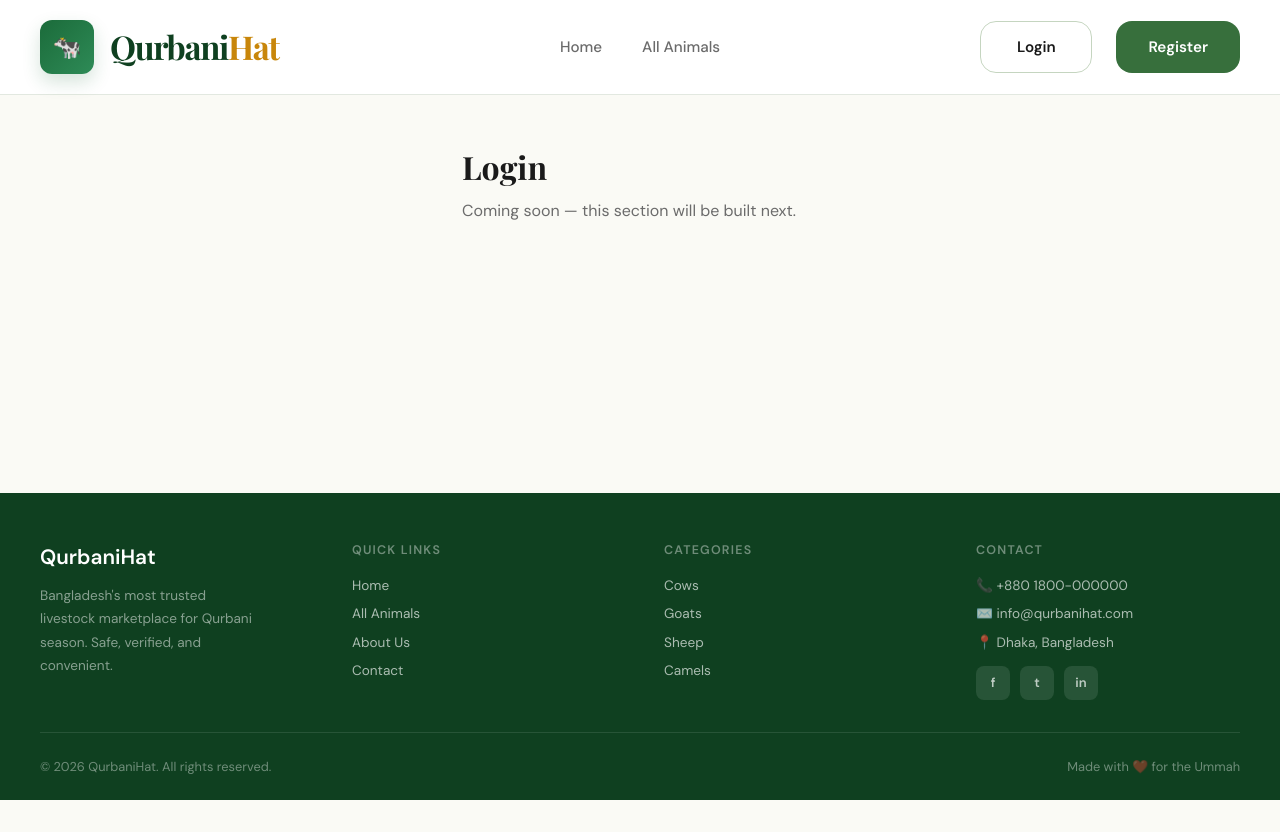
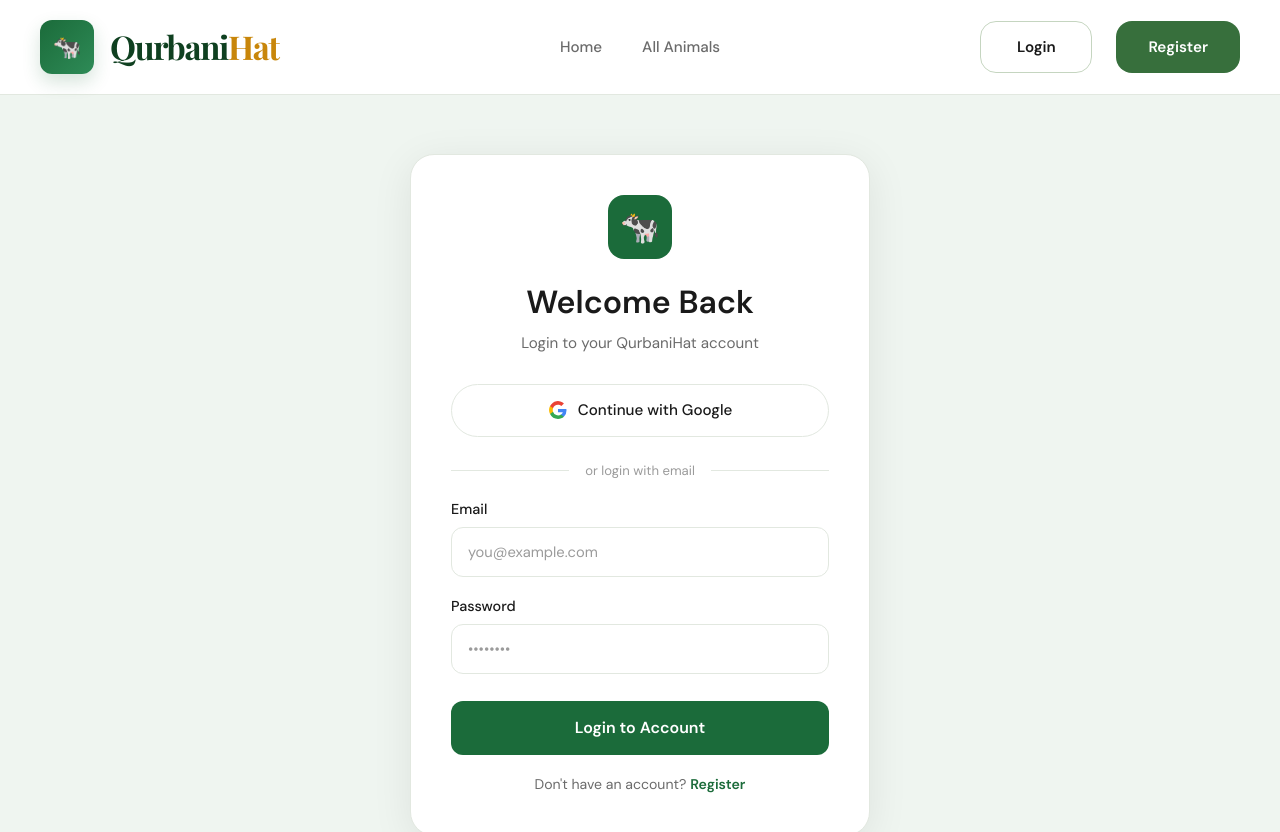
Before and after one commit to Tariqul-stack/QurbaniHat, a Next.js app: page /login in a window 1280 px wide. Shown: the top 832 px of the page. Before the commit the page ends 800 px from the top, so only its background shows below. Built offline with nearby package versions, Linux system fonts and the light colour scheme.

Commit message:
feat(auth): build login page UI

```diff
--- a/src/app/login/page.jsx
+++ b/src/app/login/page.jsx
@@ -1,10 +1,113 @@
+"use client";
+
+import { useState } from "react";
+import Link from "next/link";
+
 export default function LoginPage() {
+  const [email, setEmail] = useState("");
+  const [password, setPassword] = useState("");
+
   return (
-    <section className="mx-auto max-w-[420px] px-8 py-12">
-      <h1 className="font-display text-[2rem] font-bold text-qtext">Login</h1>
-      <p className="mt-2 text-muted">
-        Coming soon — this section will be built next.
-      </p>
+    <section className="flex min-h-screen items-center justify-center bg-[#EFF5F0] p-8">
+      <div className="w-full max-w-[460px] rounded-[24px] border border-[#E2E8E0] bg-white p-10 shadow-[0_8px_40px_rgba(0,0,0,0.08)]">
+        <div className="text-center">
+          <div className="mx-auto mb-[1.2rem] flex h-16 w-16 items-center justify-center rounded-2xl bg-[#1B6B3A] text-[2rem]">
+            🐄
+          </div>
+          <h1 className="mb-[0.4rem] font-[var(--font-playfair)] text-[2rem] font-bold text-[#1A1A1A]">
+            Welcome Back
+          </h1>
+          <p className="mb-[1.8rem] text-[0.95rem] text-[#6B6B6B]">
+            Login to your QurbaniHat account
+          </p>
+        </div>
+
+        <button
+          type="button"
+          onClick={() => console.log("Google login")}
+          className="mb-6 flex w-full items-center justify-center gap-[10px] rounded-full border-[1.5px] border-[#E2E8E0] bg-white p-[14px] text-[0.95rem] font-medium text-[#1A1A1A] transition-all duration-200 hover:border-[#C5D5C0]"
+        >
+          <svg width="20" height="20" viewBox="0 0 18 18" aria-hidden="true">
+            <path
+              fill="#4285F4"
+              d="M16.51 8H8.98v3h4.3c-.18 1-.74 1.48-1.6 2.04v2.01h2.6a7.8 7.8 0 0 0 2.38-5.88c0-.57-.05-.66-.15-1.18z"
+            />
+            <path
+              fill="#34A853"
+              d="M8.98 17c2.16 0 3.97-.72 5.3-1.94l-2.6-2a4.8 4.8 0 0 1-7.18-2.54H1.83v2.07A8 8 0 0 0 8.98 17z"
+            />
+            <path
+              fill="#FBBC05"
+              d="M4.5 10.52a4.8 4.8 0 0 1 0-3.04V5.41H1.83a8 8 0 0 0 0 7.18z"
+            />
+            <path
+              fill="#EA4335"
+              d="M8.98 4.18c1.17 0 2.23.4 3.06 1.2l2.3-2.3A8 8 0 0 0 1.83 5.4L4.5 7.49a4.77 4.77 0 0 1 4.48-3.3z"
+            />
+          </svg>
+          <span>Continue with Google</span>
+        </button>
+
+        <div className="mb-[1.2rem] flex items-center gap-4">
+          <span className="h-px flex-1 bg-[#E2E8E0]" />
+          <span className="text-[0.82rem] text-[#9B9B9B]">
+            or login with email
+          </span>
+          <span className="h-px flex-1 bg-[#E2E8E0]" />
+        </div>
+
+        <div className="mb-[1.2rem]">
+          <label
+            htmlFor="email"
+            className="mb-[6px] block text-[0.9rem] font-medium text-[#1A1A1A]"
+          >
+            Email
+          </label>
+          <input
+            id="email"
+            type="email"
+            value={email}
+            onChange={(event) => setEmail(event.target.value)}
+            placeholder="you@example.com"
+            className="w-full rounded-xl border-[1.5px] border-[#E2E8E0] bg-white px-4 py-[13px] text-[0.92rem] text-[#1A1A1A] outline-none transition-colors duration-200 placeholder:text-[#9B9B9B] focus:border-[#1B6B3A] focus:shadow-[0_0_0_3px_rgba(27,107,58,0.08)]"
+          />
+        </div>
+
+        <div className="mb-[1.2rem]">
+          <label
+            htmlFor="password"
+            className="mb-[6px] block text-[0.9rem] font-medium text-[#1A1A1A]"
+          >
+            Password
+          </label>
+          <input
+            id="password"
+            type="password"
+            value={password}
+            onChange={(event) => setPassword(event.target.value)}
+            placeholder="••••••••"
+            className="w-full rounded-xl border-[1.5px] border-[#E2E8E0] bg-white px-4 py-[13px] text-[0.92rem] text-[#1A1A1A] outline-none transition-colors duration-200 placeholder:text-[#9B9B9B] focus:border-[#1B6B3A] focus:shadow-[0_0_0_3px_rgba(27,107,58,0.08)]"
+          />
+        </div>
+
+        <button
+          type="button"
+          onClick={() => console.log("Login:", email, password)}
+          className="mt-2 w-full rounded-xl bg-[#1B6B3A] p-[15px] text-base font-semibold text-white transition-all duration-200 hover:-translate-y-px hover:bg-[#0F4020] hover:shadow-[0_4px_12px_rgba(27,107,58,0.3)]"
+        >
+          Login to Account
+        </button>
+
+        <p className="mt-[1.2rem] text-center text-[0.88rem] text-[#6B6B6B]">
+          Don&apos;t have an account?{" "}
+          <Link
+            href="/register"
+            className="font-semibold text-[#1B6B3A] no-underline"
+          >
+            Register
+          </Link>
+        </p>
+      </div>
     </section>
   );
 }
--- a/src/components/Home/HeroSection.jsx
+++ b/src/components/Home/HeroSection.jsx
@@ -36,7 +36,7 @@
         <div>
           <div className="mb-6 inline-flex items-center gap-3 rounded-full border border-[rgba(200,134,10,0.4)] bg-[rgba(200,134,10,0.2)] px-5 py-2 text-[0.8rem] font-medium text-[#F5C842]">
             <span className="h-2.5 w-2.5 rounded-full bg-[#F5C842]" />
-            <span>Eid ul-Adha 2025 Collection Live</span>
+            <span>Eid ul-Adha 2026 Collection Live</span>
           </div>
 
           <h1 className="max-w-[700px] font-[var(--font-playfair)] text-[3.2rem] font-bold leading-[1.15] tracking-[-0.5px] text-white">
```
